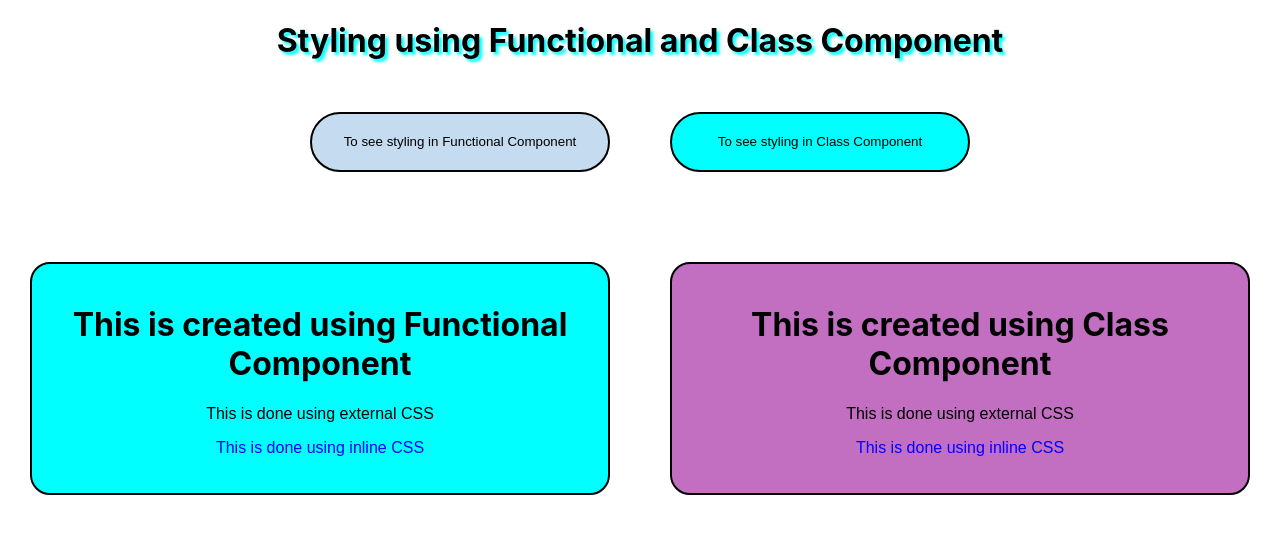
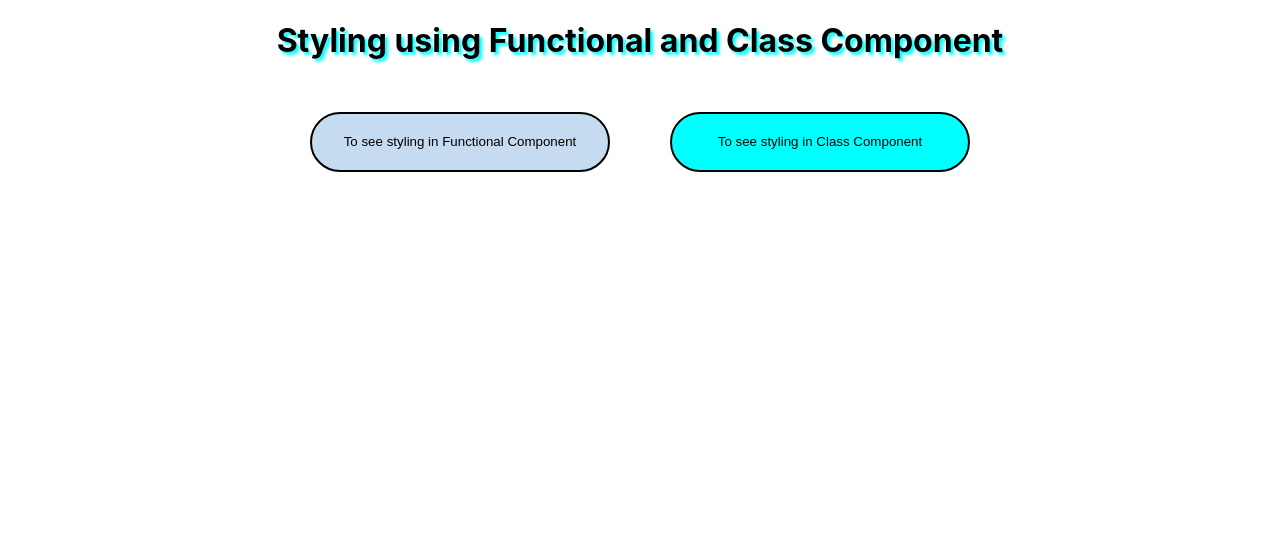
Before and after one commit to SanjeevSaniel/ea14, a React (Create React App) app in the folder React/my-react-app/: page / in a window 1280 px wide. Shown: the top 534 px of the page. Built offline with nearby package versions, Linux system fonts and the light colour scheme.

Commit message:
Build the React Assignment - 1.

```diff
--- a/React/my-react-app/src/App.js
+++ b/React/my-react-app/src/App.js
@@ -2,22 +2,27 @@
 import FunctionalComponent from "./components/FunctionalComponent";
 import ClassComponent from "./components/ClassComponent";
 import "./components/components-styles.css";
+import { useState } from "react";
 
 function App() {
+  const [funcHidden, setFuncHidden] = useState(true);
+  const [clsHidden, setClsHidden] = useState(true);
+
   return (
     <div className="App">
       <h1 className="heading">Styling using Functional and Class Component</h1>
       <div className="btn-box">
-        <button className="btn btn--func">
+        <button className="btn btn--func" onClick={() => setFuncHidden(false)}>
           To see styling in Functional Component
         </button>
-        <button className="btn btn--cls">
+        <button className="btn btn--cls" onClick={() => setClsHidden(false)}>
           To see styling in Class Component
         </button>
       </div>
+
       <div className="component-box">
-        <FunctionalComponent />
-        <ClassComponent />
+        <>{!funcHidden ? <FunctionalComponent /> : null}</>
+        <>{!clsHidden ? <ClassComponent /> : null}</>
       </div>
     </div>
   );
--- a/React/my-react-app/src/components/components-styles.css
+++ b/React/my-react-app/src/components/components-styles.css
@@ -45,6 +45,7 @@
   text-align: center;
   margin: 30px;
   padding: 20px;
+  /* visibility: hidden; */
 }
 
 .functional-component {
```
